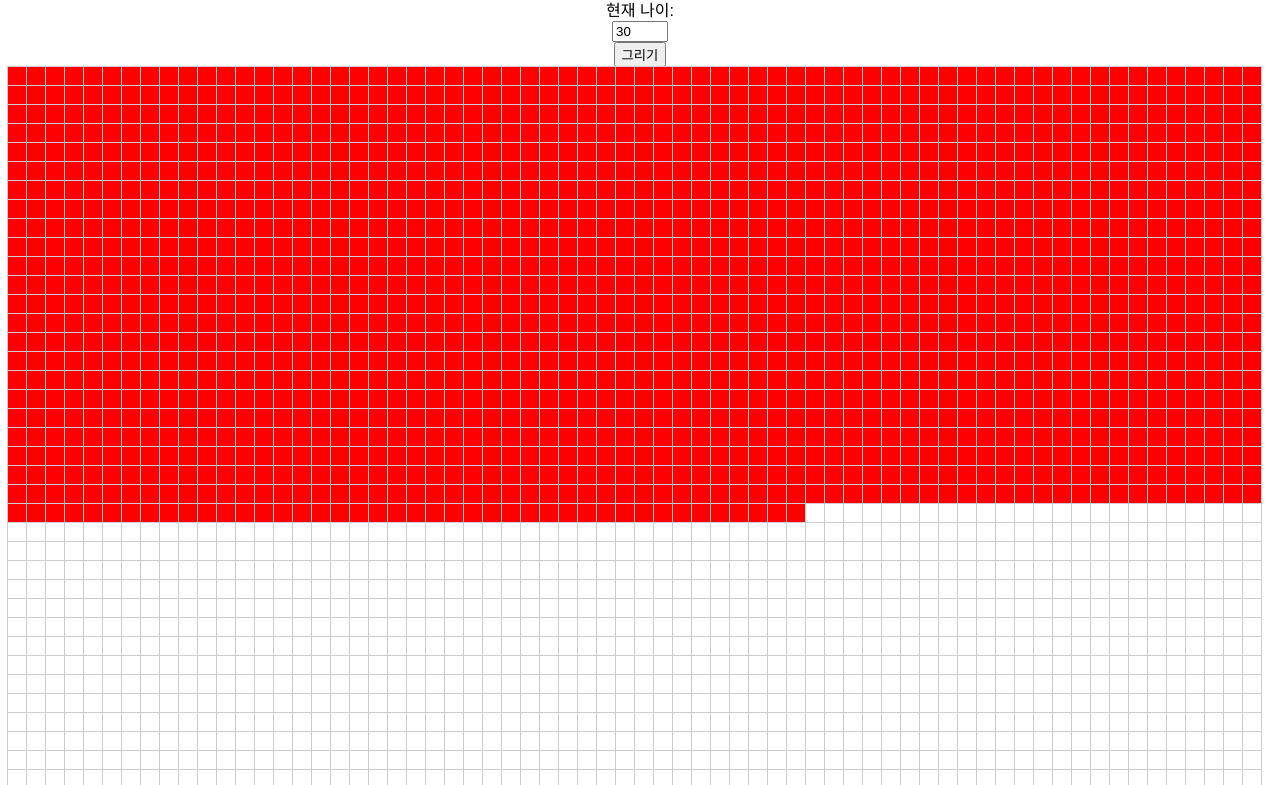
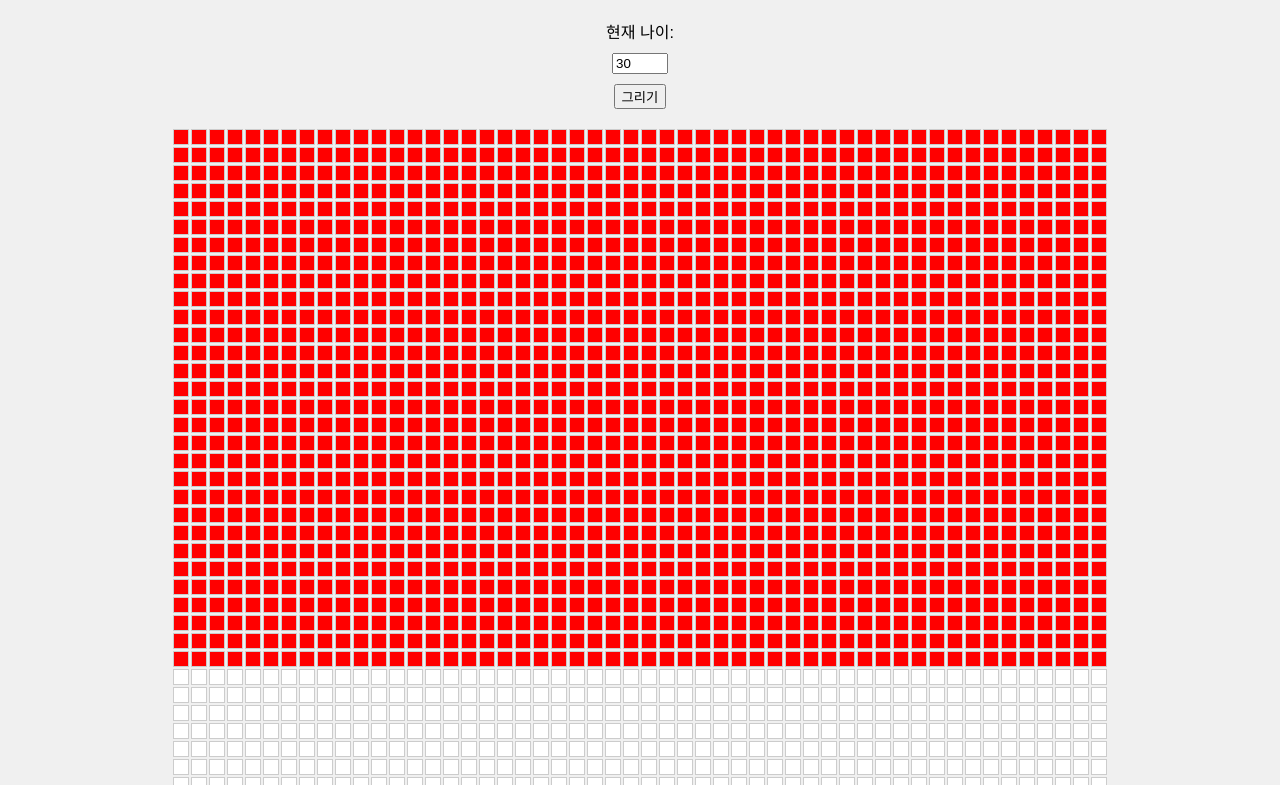
Before and after one commit to miraeacnam/life-calendar, a plain HTML site: page index.html in a window 1280 px wide. Shown: the part 100-885 px from the top of the page. Drawn offline with Linux system fonts and the light colour scheme.

Commit message:
index.html

```diff
--- a/index.html
+++ b/index.html
@@ -10,17 +10,20 @@
             flex-direction: column;
             align-items: center;
             font-family: Arial, sans-serif;
+            background-color: #f0f0f0;
+            margin: 0;
+            padding: 20px;
         }
         #calendar {
-            display: flex;
-            flex-wrap: wrap;
-            width: 52 * 20px; /* Adjust size if needed */
+            display: grid;
+            grid-template-columns: repeat(52, 16px);
+            gap: 2px;
+            margin-top: 20px;
         }
         .week {
-            width: 20px;
-            height: 20px;
+            width: 16px;
+            height: 16px;
             border: 1px solid #ccc;
-            margin: -1px 0 0 -1px;
             box-sizing: border-box;
         }
         .week.before-60 {
@@ -31,6 +34,9 @@
         }
         .week.current {
             background-color: red;
+        }
+        label, input, button {
+            margin-top: 10px;
         }
     </style>
 </head>
```
